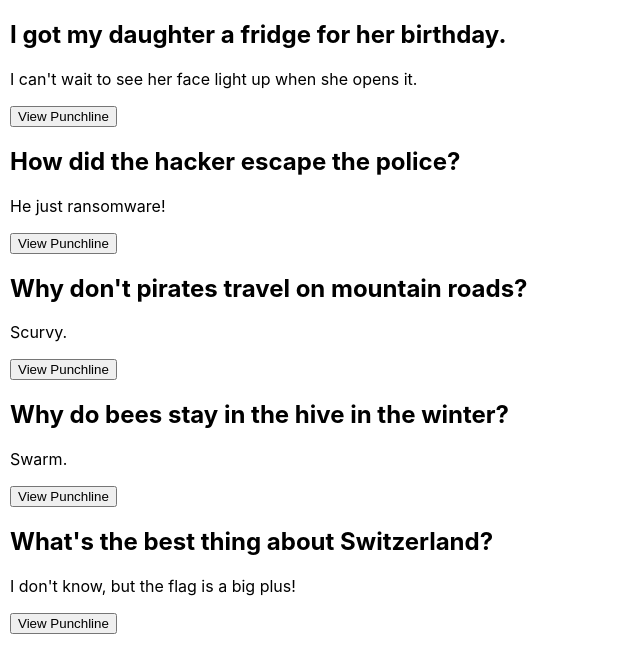
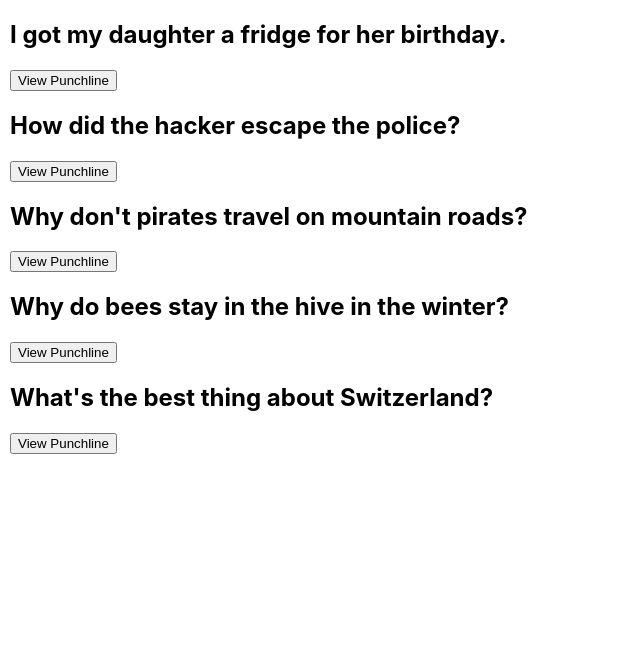
Before and after one commit to IsmailMuhammed2019/conditional_rendering, a React (Create React App) app: page / in a window 1280 px wide. Shown: the top 672 px of the page, without its empty margins (0-640 px from the left). Built offline with nearby package versions, Linux system fonts and the light colour scheme.

Commit message:
update jokes data file

```diff
--- a/src/Jokes.js
+++ b/src/Jokes.js
@@ -1,10 +1,14 @@
 import React from 'react'
 
 const Jokes = (props) => {
+const styles = {
+  display: "none",
+}
+
   return (
     <div>
       <h2>{props.title}</h2>
-      <p>{props.punchline}</p>
+      <p style={styles}>{props.punchline}</p>
       <button onClick={props.toggle}>View Punchline</button>
     </div>
   )
```
